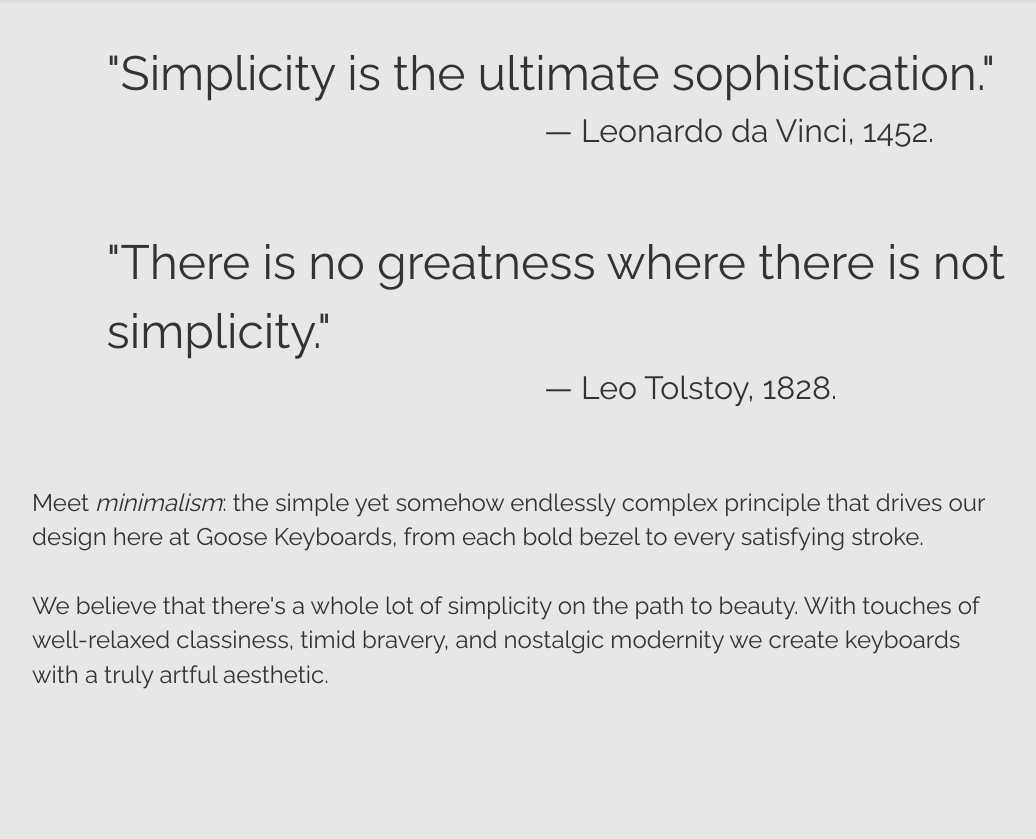
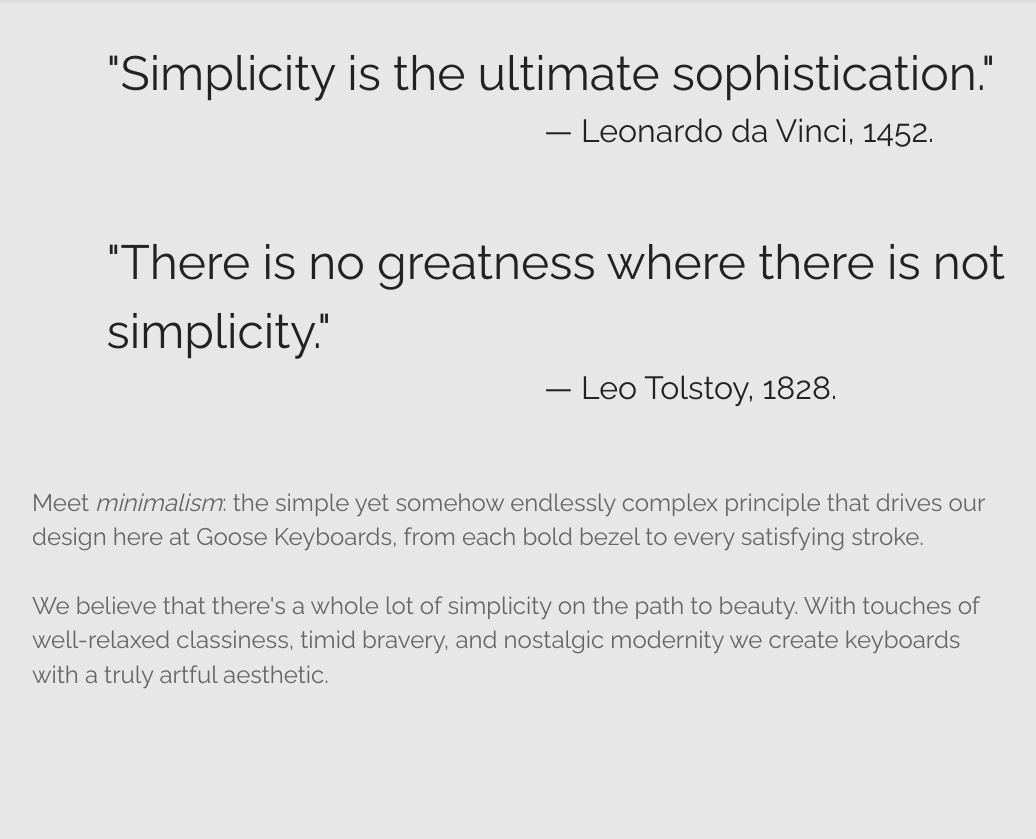
Before and after one commit to bauersmatthew/goosekbd-site, a PHP site: page /philosophy.html in a window 1280 px wide. Shown: the part 51-890 px from the top of the page, without its empty margins (96-1132 px from the left). After the commit the page ends 740 px from the top, so only its background shows below. Run offline with PHP 8.4, Linux system fonts and the light colour scheme; some libraries are stand-ins or nearby versions.

Commit message:
add icon; change text color

```diff
--- a/about-us.html
+++ b/about-us.html
@@ -18,6 +18,8 @@
     <!-- FONTS -->
     <link href="https://fonts.googleapis.com/css?family=Montserrat|Raleway" rel="stylesheet">
     <!-- -->
+
+    <link rel="icon" type="image/png" href="res/logo310x310.png">
 
     <title>About Us</title>
 </head>
--- a/css/site.css
+++ b/css/site.css
@@ -3,10 +3,13 @@ body
     background-color: #e7e7e8;
     font-family: Raleway;
     margin-top: 90px;
+    margin-bottom: 50px;
+    color: #666666;
 }
 h1
 {
     font-size: 64pt;
+    color: #222222;
 }
 h2
 {
@@ -39,7 +42,11 @@ h6
     padding-right: 15%;
     font-size: 18pt;
 }
-.endbuf
+.light
 {
-    margin-bottom: 50px;
+    color: #666666;
 }
+.dark
+{
+    color: #222222;
+}
--- a/g01.html
+++ b/g01.html
@@ -20,6 +20,8 @@
     <!-- FONTS -->
     <link href="https://fonts.googleapis.com/css?family=Montserrat|Raleway" rel="stylesheet">
     <!-- -->
+
+    <link rel="icon" type="image/png" href="res/logo310x310.png">
 
     <title>Goose 01</title>
 </head>
@@ -63,7 +65,7 @@
         Coming Feb. 2017
     </h2>
     <h5 class="col-md-12 text-centered" id="scroll-down">
-        (scroll down for details)
+        (details below)
     </h5>
 
     <!-- DETAILS -->
--- a/index.html
+++ b/index.html
@@ -19,6 +19,8 @@
     <!-- FONTS -->
     <link href="https://fonts.googleapis.com/css?family=Montserrat|Raleway" rel="stylesheet">
     <!-- -->
+
+    <link rel="icon" type="image/png" href="res/logo310x310.png">
 
     <title>Goose Keyboards</title>
 </head>
--- a/philosophy.html
+++ b/philosophy.html
@@ -20,6 +20,8 @@
     <link href="https://fonts.googleapis.com/css?family=Montserrat|Raleway" rel="stylesheet">
     <!-- -->
 
+    <link rel="icon" type="image/png" href="res/logo310x310.png">
+
     <title>Our Philosophy</title>
 </head>
 <body>
@@ -39,7 +41,7 @@
     </nav>
 
     <!-- QUOTES -->
-    <div class="col-md-12 startbuf">
+    <div class="col-md-12 dark">
         <div class="quote-body">
             "Simplicity is the ultimate sophistication."
         </div>
@@ -47,7 +49,7 @@
             &mdash; Leonardo da Vinci, 1452.
         </div>
     </div>
-    <div class="col-md-12" id="lastquote">
+    <div class="col-md-12 dark" id="lastquote">
         <div class="quote-body">
             "There is no greatness where there is not simplicity."
         </div>
```
Also changed, not shown: include.html (+23 -0 lines), favicon.ico (added), res/logo310x310.png (added).
